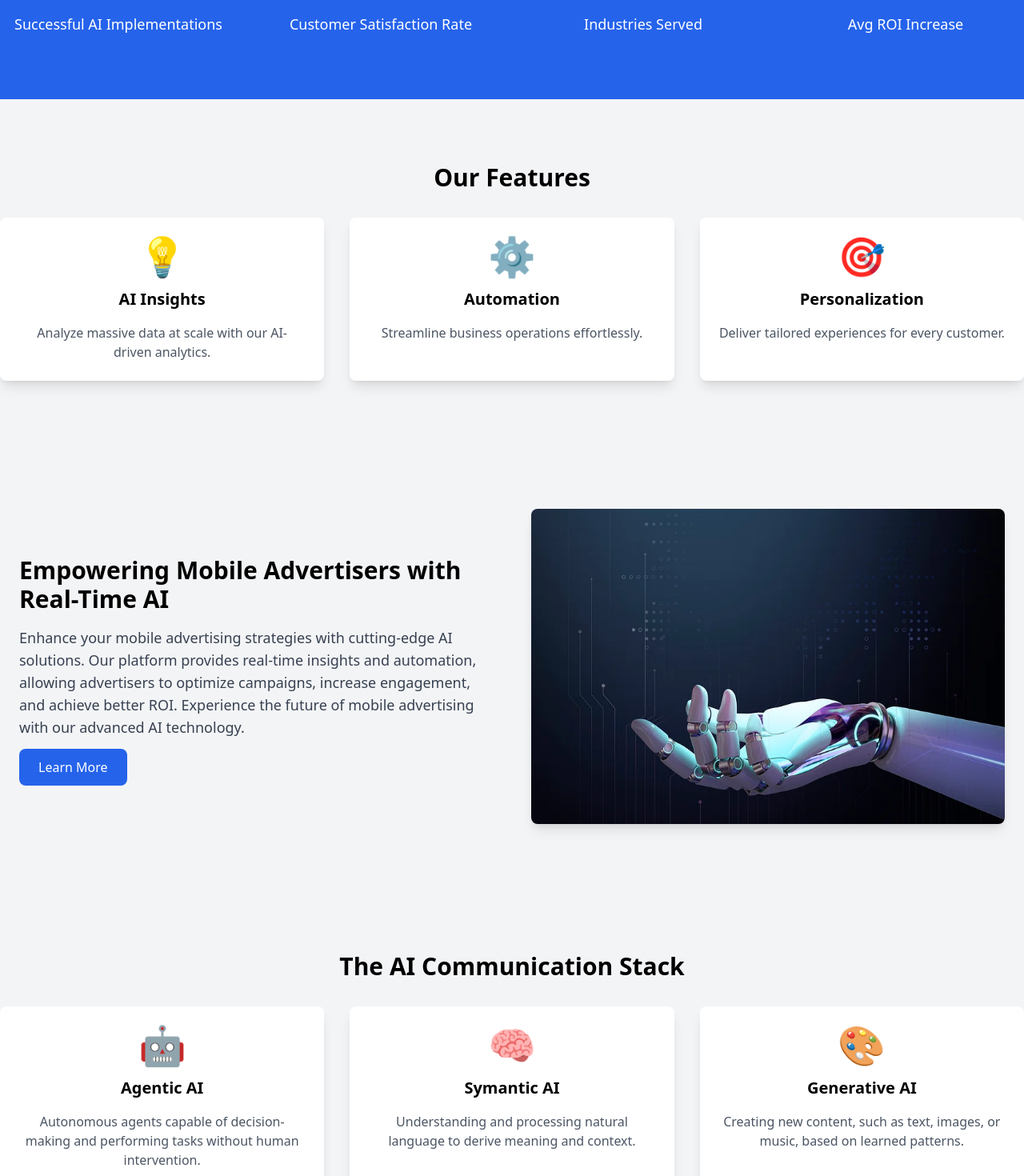
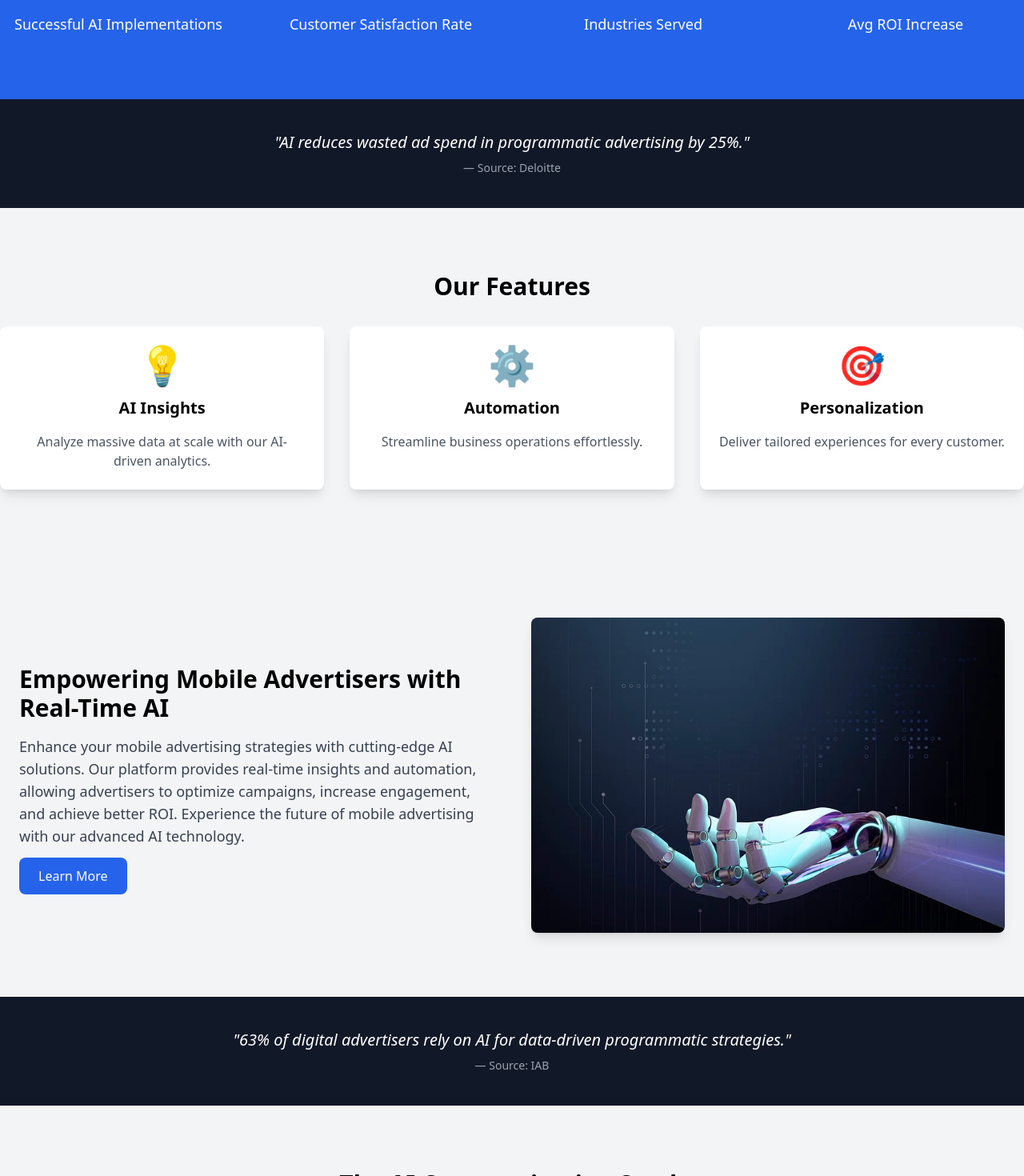
Before and after one commit to Thomash77/web, a Next.js app: page / in a window 1280 px wide. Shown: the part 1440-2910 px from the top of the page at 80% size. Built offline with nearby package versions, Linux system fonts and the light colour scheme.

Commit message:
Add AI quote sections throughout the homepage

```diff
--- /dev/null
+++ b/components/QuoteSection.js
@@ -0,0 +1,16 @@
+import ScrollAnimation from "./ScrollAnimation";
+
+const QuoteSection = ({ quote, source }) => {
+  return (
+    <ScrollAnimation direction="up">
+      <div className="py-10 bg-gray-900 text-white text-center">
+        <div className="container mx-auto px-6">
+          <p className="text-xl italic mb-2">"{quote}"</p>
+          <p className="text-sm text-gray-400">— {source}</p>
+        </div>
+      </div>
+    </ScrollAnimation>
+  );
+};
+
+export default QuoteSection;
--- a/pages/index.js
+++ b/pages/index.js
@@ -1,12 +1,13 @@
 import Hero from "../components/Hero";
 import OurTechnologies from "../components/OurTechnologies";
-import Statistics from "../components/Statistics"; // Moved right after Our Technologies
+import Statistics from "../components/Statistics";
 import Features from "../components/Features";
 import BusinessCommunication from "../components/BusinessCommunication";
 import CommunicationStack from "../components/CommunicationStack";
 import CompleteSolution from "../components/CompleteSolution";
 import BusinessModel from "../components/BusinessModel";
 import Industries from "../components/Industries";
+import QuoteSection from "../components/QuoteSection";  // Import Quote Section
 import Footer from "../components/Footer";
 
 export default function Home() {
@@ -14,11 +15,32 @@ export default function Home() {
     <div>
       <Hero />
       <OurTechnologies />
-      <Statistics />  {/* Now appears right after Our Technologies */}
+      <Statistics />
+
+      {/* Quote 1 */}
+      <QuoteSection
+        quote="AI reduces wasted ad spend in programmatic advertising by 25%."
+        source="Source: Deloitte"
+      />
+
       <Features />
       <BusinessCommunication />
+
+      {/* Quote 2 */}
+      <QuoteSection
+        quote="63% of digital advertisers rely on AI for data-driven programmatic strategies."
+        source="Source: IAB"
+      />
+
       <CommunicationStack />
       <CompleteSolution />
+
+      {/* Quote 3 */}
+      <QuoteSection
+        quote="Programmatic campaigns using AI achieve 20% higher engagement rates on average."
+        source="Source: Accenture"
+      />
+
       <BusinessModel />
       <Industries />
       <Footer />
```
